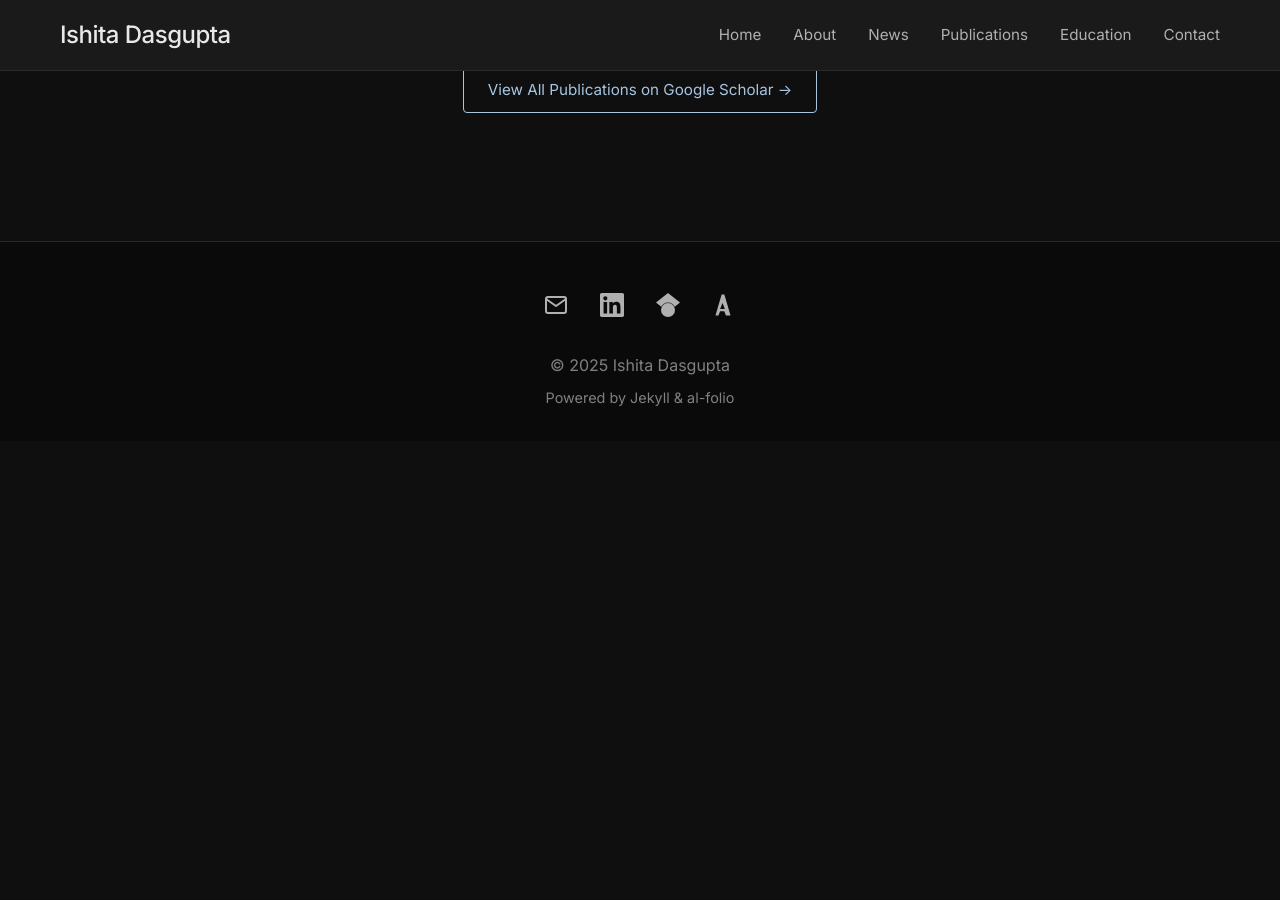
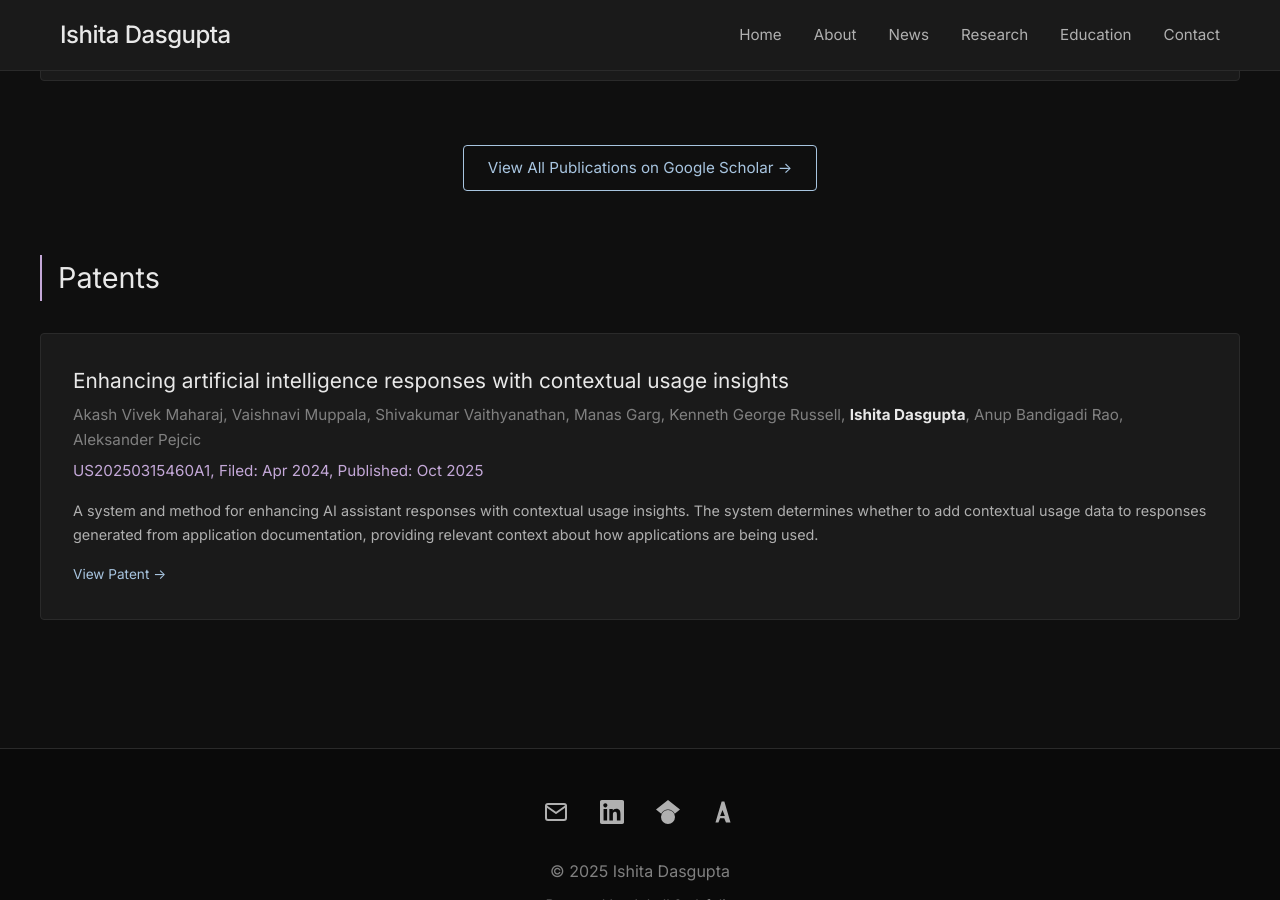
Before and after one commit to ISHITADG/ishitadg.github.io, a Jekyll site: the page built from publications.md, in a window 1280 px wide and 900 px high, scrolled down 1867 px. Built offline with Jekyll 4.4.1, drawn with Linux system fonts in a browser that asks for light colours; a style sheet for code colours, icons or effects is not loaded; before the commit the page ends 2308 px from its top, so only the background shows below that.

Commit message:
Update: Rename Publications to Research, add Patents section, and update News section
- Changed 'Publications' tab to 'Research' throughout site
- Added Patents section with US20250315460A1 patent
- Updated News section: 'Other Updates' -> 'Upcoming/Past Talks'
- Updated navigation and all references consistently

```diff
--- a/_config.yml
+++ b/_config.yml
@@ -59,7 +59,7 @@ navbar:
     link: "/about/"
   - name: "News"
     link: "/news/"
-  - name: "Publications"
+  - name: "Research"
     link: "/publications/"
   - name: "Education"
     link: "/education/"
--- a/_layouts/publication.html
+++ b/_layouts/publication.html
@@ -42,7 +42,7 @@ layout: default
 
   <div class="publication-footer" style="margin-top: 3rem; padding-top: 2rem; border-top: 1px solid #2a2a2a;">
     <a href="{{ '/publications/' | relative_url }}" style="color: #a8c5e0; text-decoration: none;">
-      ← Back to Publications
+      ← Back to Research
     </a>
   </div>
 
--- a/index.html
+++ b/index.html
@@ -19,7 +19,7 @@ layout: default
     </p>
     <div class="hero-buttons" style="animation: fadeInUp 1.4s ease-out;">
       <a href="{{ '/publications/' | relative_url }}" class="btn btn-primary" style="margin: 0 10px; padding: 10px 24px; border-radius: 4px; text-decoration: none; display: inline-block; border: 1px solid #a8c5e0; color: #a8c5e0; font-weight: 400; transition: all 0.3s; font-size: 0.95rem;">
-        View Publications
+        View Research
       </a>
       <a href="{{ '/about/' | relative_url }}" class="btn btn-outline" style="margin: 0 10px; padding: 10px 24px; border-radius: 4px; text-decoration: none; display: inline-block; border: 1px solid #e8e8e8; color: #e8e8e8; font-weight: 400; transition: all 0.3s; font-size: 0.95rem;">
         Learn More
@@ -38,7 +38,7 @@ layout: default
     <!-- Tab Navigation -->
     <div class="tabs-nav" style="display: flex; justify-content: center; gap: 0; margin-bottom: 3rem; border-bottom: 1px solid #2a2a2a; flex-wrap: wrap;">
       <button class="tab-btn active" onclick="showTab('publications')" style="padding: 12px 24px; background: none; border: none; border-bottom: 2px solid #a8c5e0; color: #a8c5e0; font-size: 0.95rem; font-weight: 400; cursor: pointer; transition: all 0.3s;">
-        Recent Publications
+        Recent Research
       </button>
       <button class="tab-btn" onclick="showTab('workshop')" style="padding: 12px 24px; background: none; border: none; border-bottom: 2px solid transparent; color: #808080; font-size: 0.95rem; font-weight: 400; cursor: pointer; transition: all 0.3s;">
         SVU 2025 Workshop
@@ -112,7 +112,7 @@ layout: default
 
           <div style="text-align: center; margin-top: 2rem;">
             <a href="{{ '/publications/' | relative_url }}" style="display: inline-block; padding: 10px 24px; background: transparent; border: 1px solid #a8c5e0; color: #a8c5e0; text-decoration: none; border-radius: 4px; font-weight: 400; transition: all 0.3s; font-size: 0.95rem;">
-              View All Publications
+              View All Research
             </a>
           </div>
         </div>
--- a/publications.md
+++ b/publications.md
@@ -1,17 +1,23 @@
 ---
 layout: page
-title: Publications
+title: Research
 permalink: /publications/
 ---
 
 <div class="publications-container" style="max-width: 1200px; margin: 0 auto; padding: 2rem 0;">
 
   <div class="publications-header" style="text-align: center; margin-bottom: 3rem;">
-    <h1 style="font-size: 2.2rem; color: #e8e8e8; margin-bottom: 1rem; font-weight: 400; letter-spacing: -0.5px;">Publications</h1>
+    <h1 style="font-size: 2.2rem; color: #e8e8e8; margin-bottom: 1rem; font-weight: 400; letter-spacing: -0.5px;">Research</h1>
     <div class="divider" style="width: 60px; height: 1px; background: #a8c5e0; margin: 0 auto;"></div>
   </div>
 
-  <div class="publications-list" style="display: grid; gap: 2rem;">
+  <!-- Publications Section -->
+  <section id="publications-section" style="margin-bottom: 4rem;">
+    <h2 style="font-size: 1.8rem; color: #e8e8e8; margin-bottom: 2rem; border-left: 2px solid #a8c5e0; padding-left: 1rem; font-weight: 400;">
+      Publications
+    </h2>
+
+    <div class="publications-list" style="display: grid; gap: 2rem;">
     {% assign sorted_pubs = site.publications | where_exp: "pub", "pub.date != nil" | sort: 'date' | reverse %}
     {% for pub in sorted_pubs limit: 5 %}
     <div class="publication-card" style="background: #1a1a1a; padding: 2rem; border-radius: 4px; border: 1px solid #2a2a2a; display: grid; grid-template-columns: 200px 1fr; gap: 2rem; transition: border-color 0.3s;">
@@ -110,6 +116,36 @@ permalink: /publications/
       </a>
     </div>
   </div>
+  </section>
+
+  <!-- Patents Section -->
+  <section id="patents-section">
+    <h2 style="font-size: 1.8rem; color: #e8e8e8; margin-bottom: 2rem; border-left: 2px solid #c4a8d8; padding-left: 1rem; font-weight: 400;">
+      Patents
+    </h2>
+
+    <div class="patents-list" style="display: grid; gap: 2rem;">
+      <div class="patent-card" style="background: #1a1a1a; padding: 2rem; border-radius: 4px; border: 1px solid #2a2a2a; transition: border-color 0.3s;">
+        <h3 style="font-size: 1.3rem; color: #e8e8e8; margin-bottom: 0.5rem; font-weight: 400; line-height: 1.4;">
+          Enhancing artificial intelligence responses with contextual usage insights
+        </h3>
+        <p style="color: #808080; margin-bottom: 0.4rem; line-height: 1.6; font-size: 0.95rem;">
+          Akash Vivek Maharaj, Vaishnavi Muppala, Shivakumar Vaithyanathan, Manas Garg, Kenneth George Russell, <strong style="color: #e8e8e8;">Ishita Dasgupta</strong>, Anup Bandigadi Rao, Aleksander Pejcic
+        </p>
+        <p style="color: #c4a8d8; font-weight: 400; margin-bottom: 1rem; font-size: 0.95rem;">
+          US20250315460A1, Filed: Apr 2024, Published: Oct 2025
+        </p>
+        <p style="color: #b0b0b0; line-height: 1.7; font-size: 0.9rem; margin-bottom: 1rem;">
+          A system and method for enhancing AI assistant responses with contextual usage insights. The system determines whether to add contextual usage data to responses generated from application documentation, providing relevant context about how applications are being used.
+        </p>
+        <div class="patent-links" style="display: flex; gap: 1rem; flex-wrap: wrap;">
+          <a href="https://patents.google.com/patent/US20250315460A1/en" target="_blank" style="color: #a8c5e0; text-decoration: none; font-weight: 400; font-size: 0.85rem; border-bottom: 1px solid transparent; transition: border-color 0.3s;">
+            View Patent →
+          </a>
+        </div>
+      </div>
+    </div>
+  </section>
 
 </div>
 
```
Also changed, not shown: news.md (+2 -3 lines).
